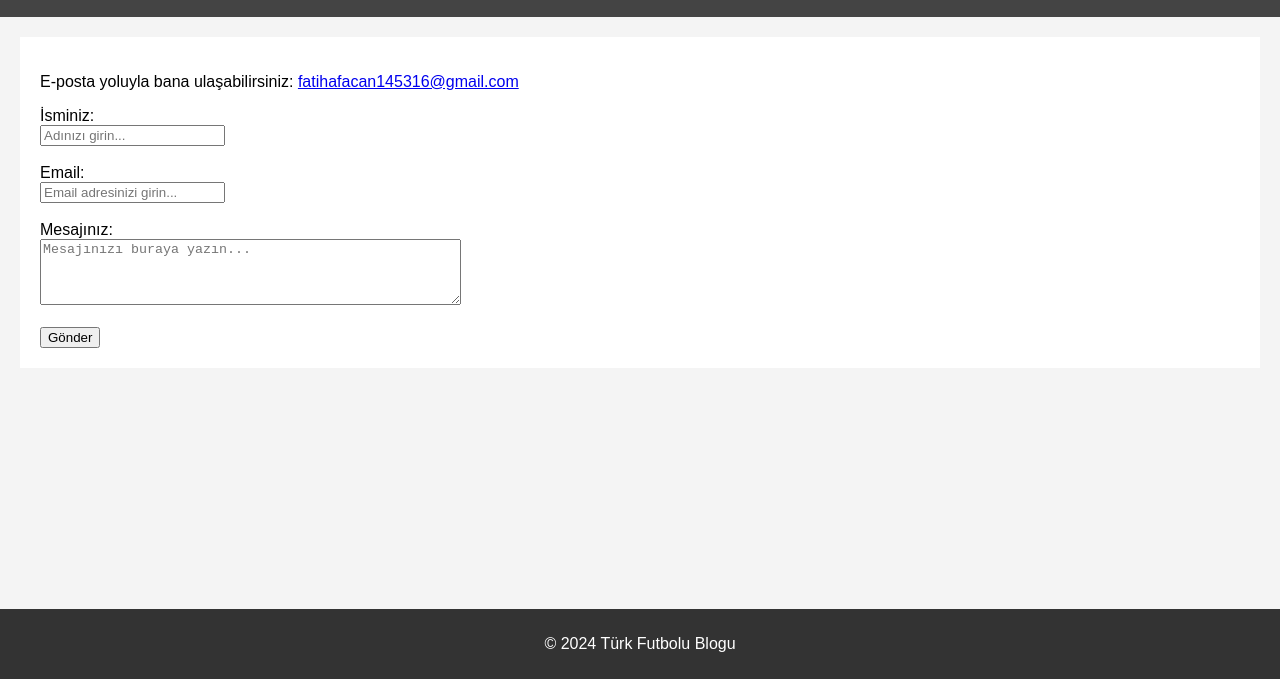
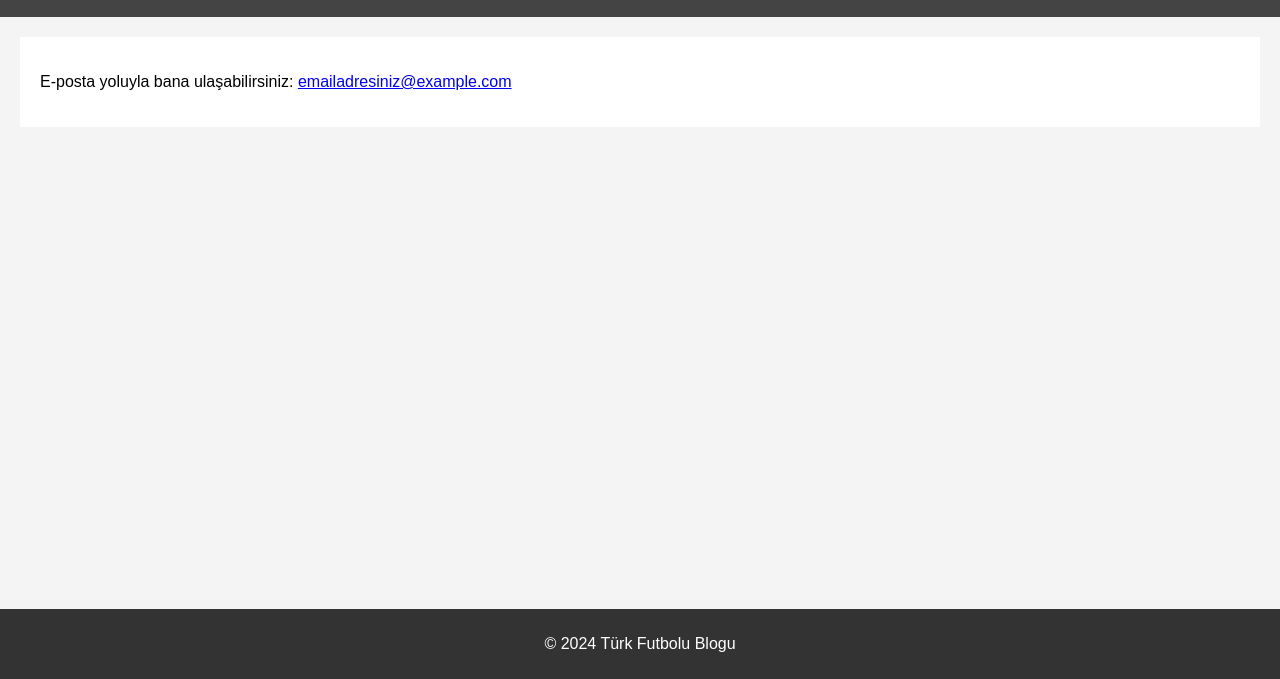
Before and after one commit to fatih196312/fatihafacan.github.io, a plain HTML site: page iletisim.html in a window 1280 px wide. Shown: the part 121-800 px from the top of the page. Drawn offline with Linux system fonts and the light colour scheme.

Commit message:
Update iletisim.html

```diff
--- a/iletisim.html
+++ b/iletisim.html
@@ -7,12 +7,12 @@
     <link rel="stylesheet" href="style.css">
 </head>
 <body>
-    <!-- Navigasyon Menüsü -->
     <nav>
         <ul>
             <li><a href="index.html">Ana Sayfa</a></li>
             <li><a href="hakkimda.html">Hakkımda</a></li>
             <li><a href="anket.html">Anket</a></li>
+            <li><a href="proje.html">Projeler</a></li>
             <li><a href="iletisim.html">İletişim</a></li>
         </ul>
     </nav>
@@ -21,21 +21,8 @@
         <h1>İletişim</h1>
     </header>
 
-    <!-- İletişim Formu -->
     <section class="contact-form">
-        <p>E-posta yoluyla bana ulaşabilirsiniz: <a href="mailto:senin.epostan@ornek.com">fatihafacan145316@gmail.com</a></p>
-        <form action="mailto:senin.epostan@ornek.com" method="POST" enctype="text/plain">
-            <label for="name">İsminiz:</label><br>
-            <input type="text" id="name" name="name" placeholder="Adınızı girin..."><br><br>
-
-            <label for="email">Email:</label><br>
-            <input type="email" id="email" name="email" placeholder="Email adresinizi girin..."><br><br>
-
-            <label for="message">Mesajınız:</label><br>
-            <textarea id="message" name="message" rows="4" cols="50" placeholder="Mesajınızı buraya yazın..."></textarea><br><br>
-
-            <button type="submit">Gönder</button>
-        </form>
+        <p>E-posta yoluyla bana ulaşabilirsiniz: <a href="mailto:emailadresiniz@example.com">emailadresiniz@example.com</a></p>
     </section>
 
     <footer>
```
